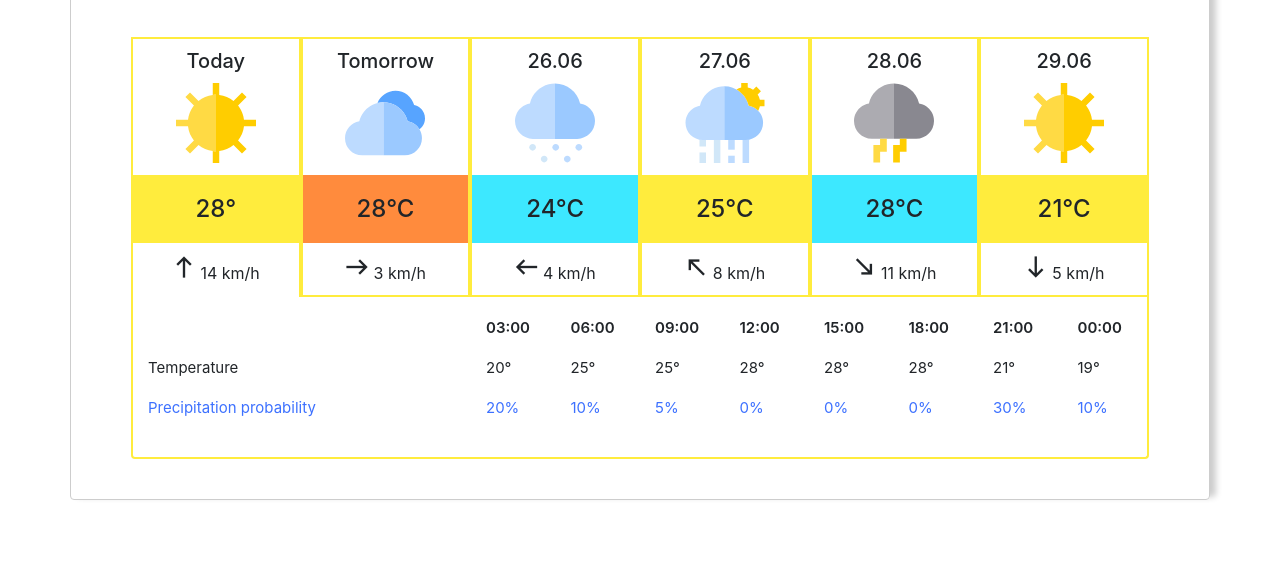
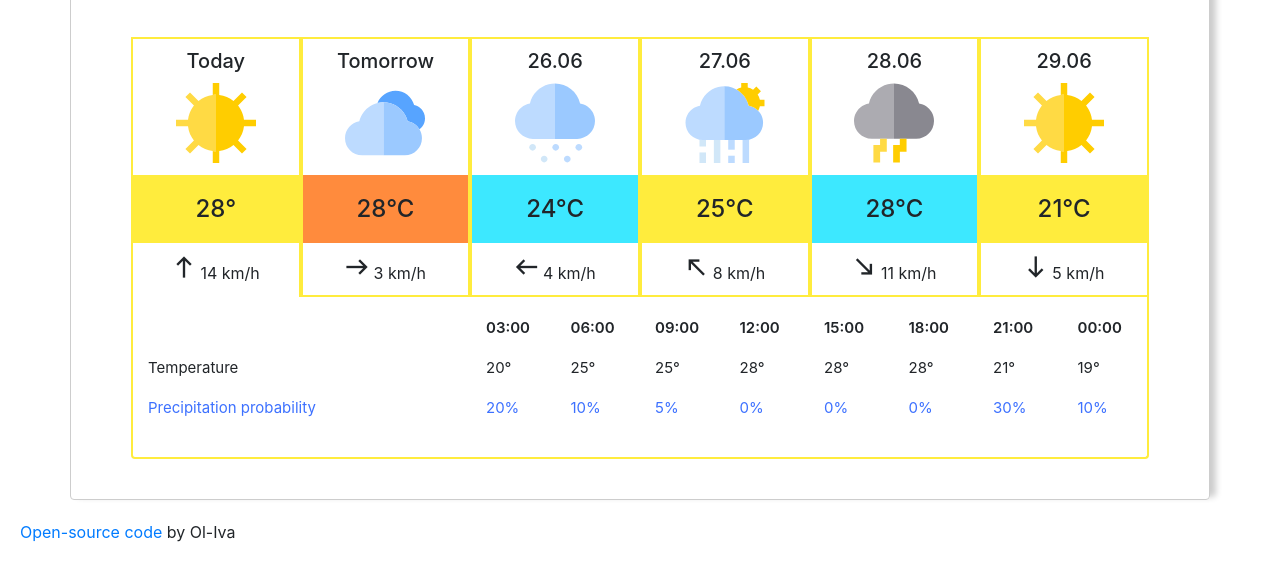
Before and after one commit to ol-iva/forecast_project, a website built with Parcel: page index.html in a window 1280 px wide. Shown: the part 395-959 px from the top of the page. Before the commit the page ends 935 px from the top, so only its background shows below. Built offline with nearby package versions, Linux system fonts and the light colour scheme.

Commit message:
Add link to github repository

```diff
--- a/index.html
+++ b/index.html
@@ -204,6 +204,7 @@
         </div>
       </div>
     </section>
+    <div><a href="https://github.com/ol-iva/forecast_project">Open-source code</a> by Ol-Iva</div>
     <script src="src/index.js"></script>
   </body>
 </html>
```
